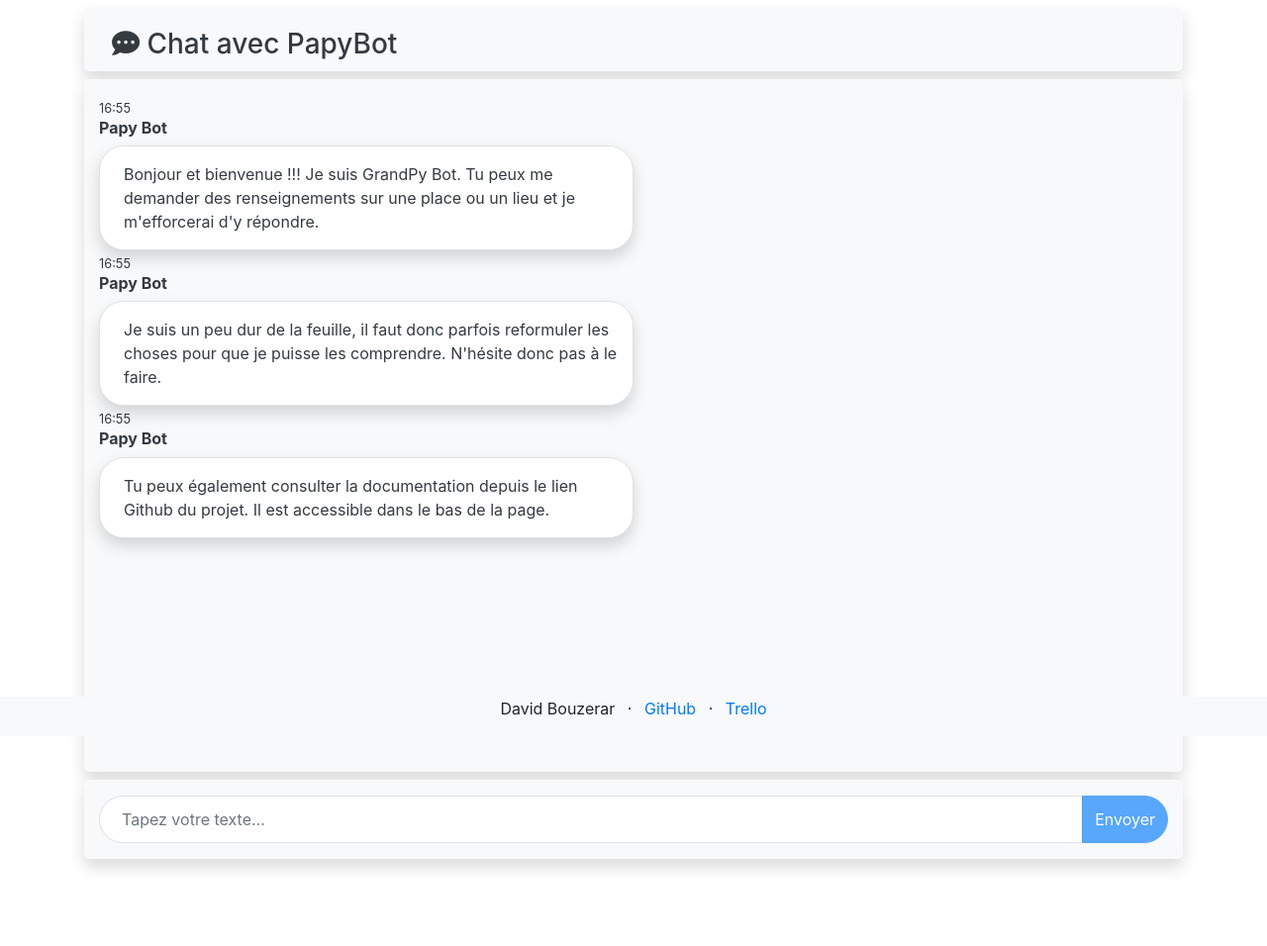
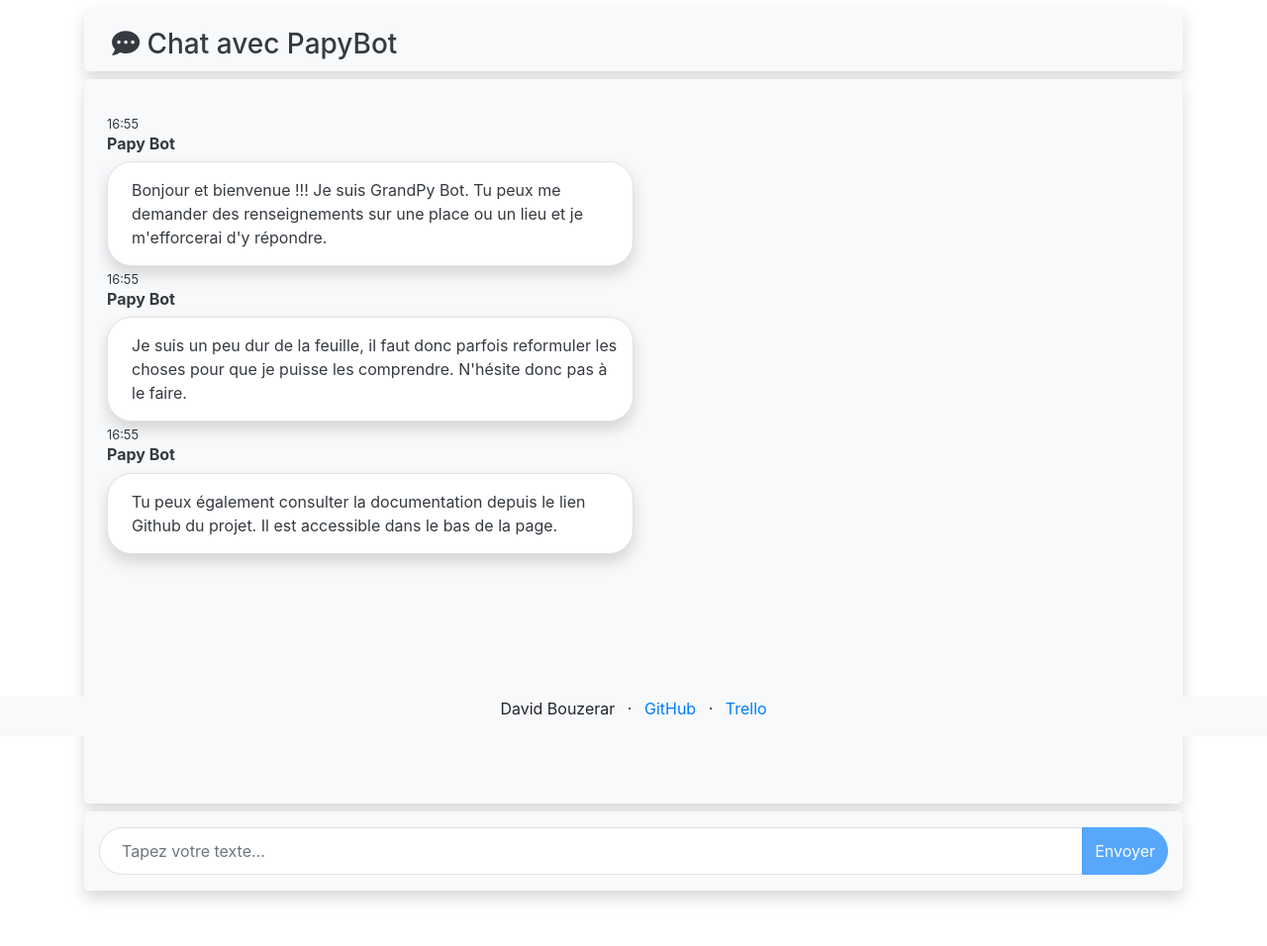
Before and after one commit to Eidocode/OC_Project7, a Flask app: page / in a window 1280 px wide. Shown: the part 56-1012 px from the top of the page at 99% size. Before the commit the page ends 935 px from the top, so only its background shows below. Run offline with Flask 2, Linux system fonts and the light colour scheme; parts of the project's set-up code (start-up, migrations or seed data) failed here and were passed over; some libraries are stand-ins or nearby versions.

Commit message:
Added some padding in chatbox

```diff
--- a/grandpy/static/css/style.css
+++ b/grandpy/static/css/style.css
@@ -1,40 +1,55 @@
+/* Init margin & padding */
 *{
     margin:0;
     padding:0;
 }
 
+/* Chatbox container */
+#chat {
+    overflow: hidden;
+}
+
+/* Chatbox */
 #chatbox {
 	height: 700px;
-    overflow: auto;
+    overflow-x: hidden;
+    overflow-y: auto;
 }
 
+/* Footer bar */
 .footer {
     position: fixed;
     bottom: 0;
     width: 100%;
 }
 
+/* Chatbox Title */
 #title {
     height: 3em;
 }
 
+/* Input bar */
 #input {
     height: 3em;
     text-indent: 10px;
 }
 
+/* Loading animation */
 #loading {
     margin-right: 40px;
 }
 
+/* Googlemap */
 .gmap {
 	height: 300px;
 }
 
+/* Chat bubble */
 .bubble {
 	border-radius: 25px;
 }
 
+/* Text expansion button */
 .btn-circle {
     width: 30px;
     height: 30px;
@@ -43,7 +58,7 @@
 
 /* Scrollbar width */
 ::-webkit-scrollbar {
-	width: 10px;
+	width: 3px;
 }
 
 /* Scrollbar Track */
--- a/grandpy/templates/index.html
+++ b/grandpy/templates/index.html
@@ -44,8 +44,10 @@
                         </div>
                     </div>
 
-                    <div id="chatbox" class="container bg-light text-dark rounded-lg shadow pt-3 mt-2">
-                        <!-- Chatbox -->
+                    <div id="chat" class="rounded-lg shadow container bg-light mt-2 pt-3 pb-3">
+                        <div id="chatbox" class="text-dark pl-2 pr-2 pt-3 pb-3">
+                            <!-- Chatbox -->
+                        </div>
                     </div>
 
                     <form action="/process" method="POST">
```
